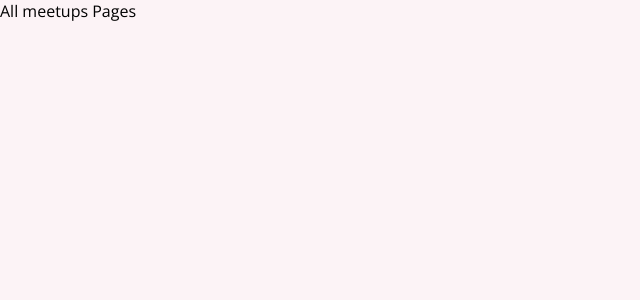
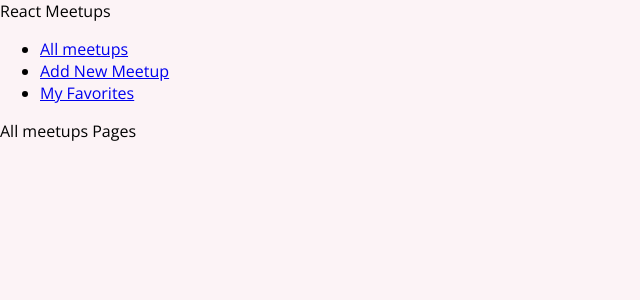
Before and after one commit to souhailhoichtia/react-meetups, a React (Create React App) app: page / in a window 1280 px wide. Shown: the top 300 px of the page, without its empty margins (0-640 px from the left). Built offline with nearby package versions, Linux system fonts and the light colour scheme.

Commit message:
adding main-navigation component

```diff
--- a/src/App.js
+++ b/src/App.js
@@ -1,4 +1,5 @@
 import { Route, Routes } from "react-router-dom";
+import MainNavigation from "./components/layout/MainNavigation";
 
 import AllMeetupsPage from "./pages/AllMeetups";
 import FavoritesPage from "./pages/Favorites";
@@ -7,6 +8,7 @@
 function App() {
   return (
     <div>
+      <MainNavigation></MainNavigation>
       <Routes>
         <Route path="/" element={<AllMeetupsPage />} />
         <Route path="favorites" element={<FavoritesPage />} />
--- /dev/null
+++ b/src/components/layout/MainNavigation.js
@@ -0,0 +1,25 @@
+import React from "react";
+import { Link } from "react-router-dom";
+
+function MainNavigation() {
+  return (
+    <header>
+      <div>React Meetups</div>
+      <nav>
+        <ul>
+          <li>
+            <Link to="/">All meetups</Link>
+          </li>
+          <li>
+            <Link to="/new-meetup">Add New Meetup</Link>
+          </li>
+          <li>
+            <Link to="/favorites">My Favorites</Link>
+          </li>
+        </ul>
+      </nav>
+    </header>
+  );
+}
+
+export default MainNavigation;
```
